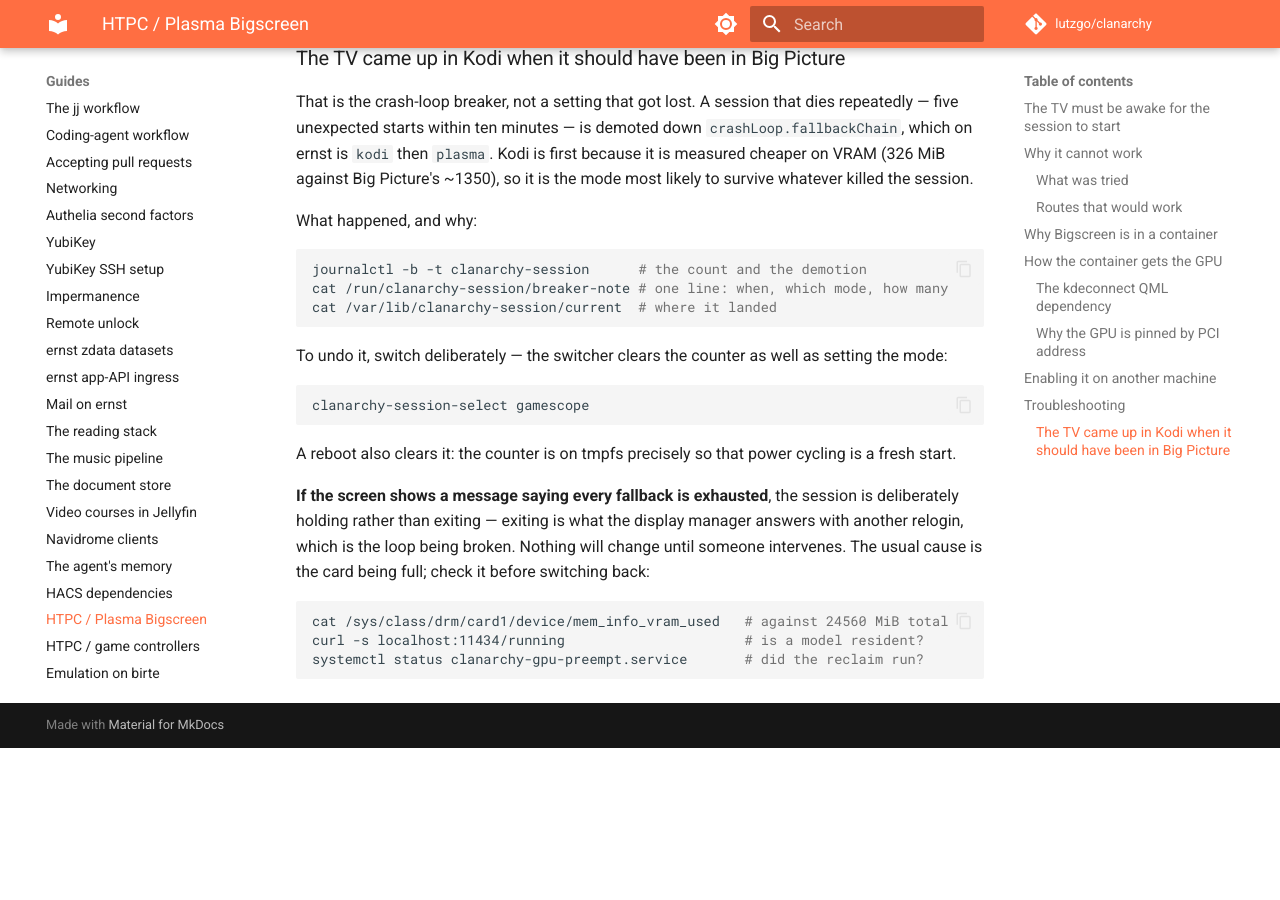
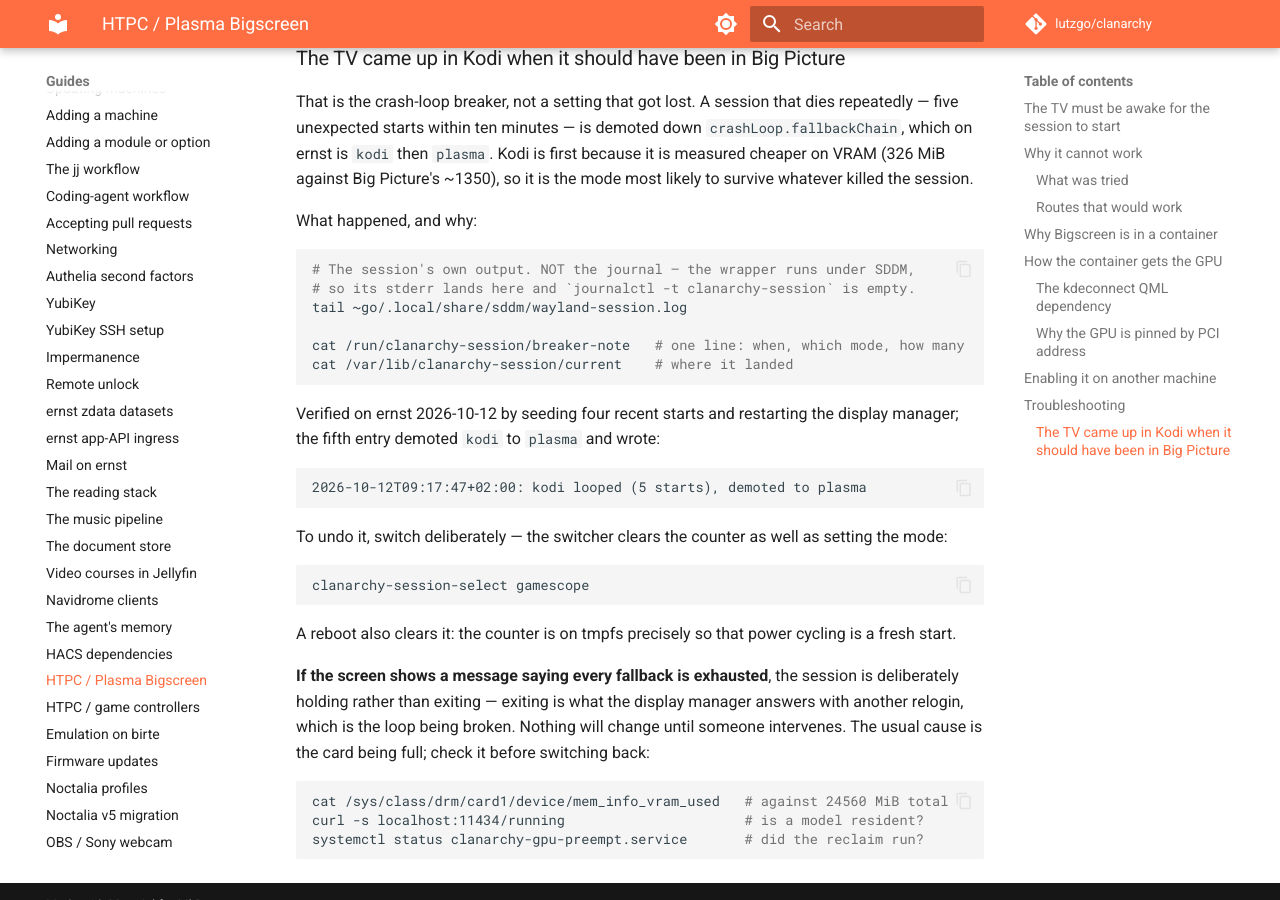
Before and after one commit to lutzgo/clanarchy, an MkDocs documentation site: the page built from docs/guides/htpc-bigscreen.md, in a window 1280 px wide and 900 px high, scrolled down 7113 px. Built offline with MkDocs 1.6.1 and Material for MkDocs 9.7.7, drawn with Linux system fonts in a browser that asks for light colours; comment, search, counter and statistics services are not loaded; before the commit the page ends 7861 px from its top, so only the background shows below that.

Commit message:
Point the breaker's own advice at the log it actually writes to (#304)

````diff
--- a/docs/guides/htpc-bigscreen.md
+++ b/docs/guides/htpc-bigscreen.md
@@ -322,9 +322,19 @@
 What happened, and why:
 
 ```bash
-journalctl -b -t clanarchy-session      # the count and the demotion
-cat /run/clanarchy-session/breaker-note # one line: when, which mode, how many
-cat /var/lib/clanarchy-session/current  # where it landed
+# The session's own output. NOT the journal — the wrapper runs under SDDM,
+# so its stderr lands here and `journalctl -t clanarchy-session` is empty.
+tail ~go/.local/share/sddm/wayland-session.log
+
+cat /run/clanarchy-session/breaker-note   # one line: when, which mode, how many
+cat /var/lib/clanarchy-session/current    # where it landed
+```
+
+Verified on ernst 2026-10-12 by seeding four recent starts and restarting the
+display manager; the fifth entry demoted `kodi` to `plasma` and wrote:
+
+```
+2026-10-12T09:17:47+02:00: kodi looped (5 starts), demoted to plasma
 ```
 
 To undo it, switch deliberately — the switcher clears the counter as well as
````
Also changed, not shown: 1 other file.
